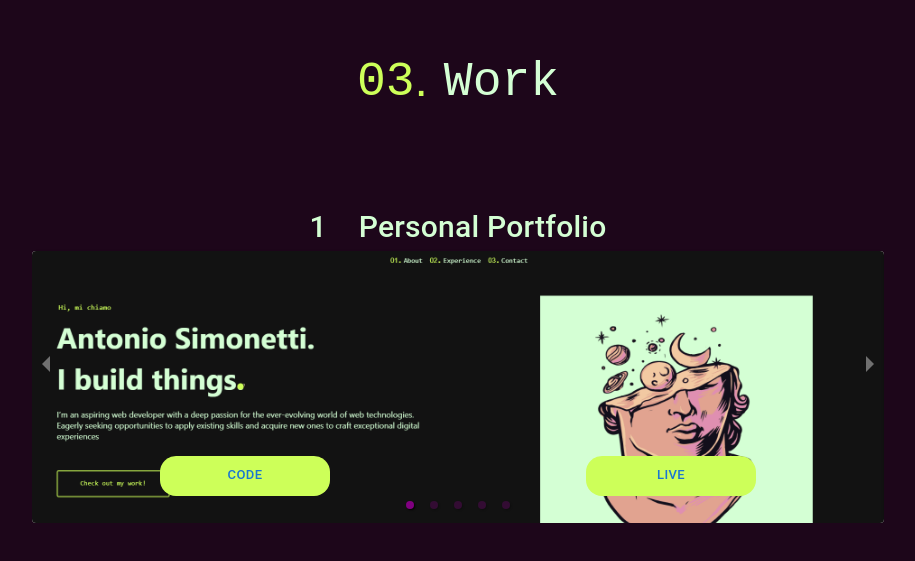
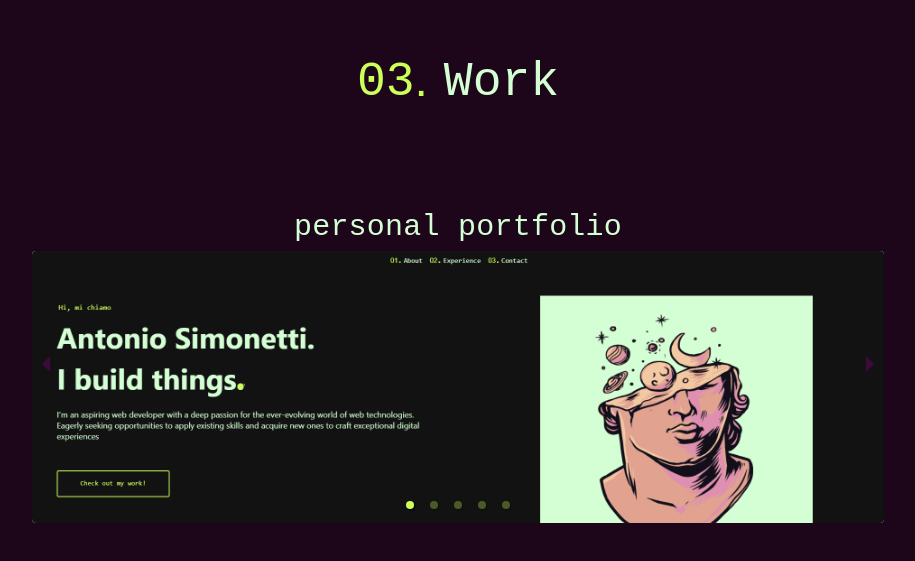
Before and after one commit to AntonioSimonetti/Personal-Portfolio, a React (Vite) app: page / in a window 1280 px wide. Shown: the part 2517-3078 px from the top of the page, without its empty margins (182-1097 px from the left). Built offline with nearby package versions, Linux system fonts and the light colour scheme.

Commit message:
finished last parallax section plus bug fix on medium screen sizes

```diff
--- a/src/components/Carousel.css
+++ b/src/components/Carousel.css
@@ -1,14 +1,9 @@
-.opacity:hover {
-    opacity: 1 !important;
-    transition: opacity 0.3s ease-in-out;
-  }
-
 .control-dots li    {
-   background-color: var(--accent-two   ) !important;
+   background-color: var(--accent) !important;
 }
 
+
 .css-xdmu94-MuiContainer-root {
-  /*border: 2px solid var(--accent) !important;*/
   height: 100% !important;
   width: 100%;
 
@@ -17,3 +12,52 @@
 .MuiCard-root.carousel-card {
   margin: 0 !important;
 }
+
+
+@keyframes shadowPulse {
+  0% {
+    box-shadow: 0 0 15px var(--accent);
+  }
+  50% {
+    box-shadow: 0 0 30px var(--accent);
+  }
+  100% {
+    box-shadow: 0 0 15px var(--accent);
+  }
+}
+
+.card-buttons:hover {
+  animation: shadowPulse 2s infinite;
+  transition: box-shadow 0.5s linear;
+}
+
+.control-arrow.control-next:hover, .control-arrow.control-prev:hover {
+  box-shadow: none !important;
+  background-color: transparent !important;
+}
+
+.carousel .control-next.control-arrow:before  {
+  border-left: 8px solid var(--accent-two) !important;
+}
+
+.carousel .control-prev.control-arrow:before  {
+  border-right: 8px solid var(--accent-two) !important;
+
+}
+
+
+@keyframes moveAnimation {
+  0% {
+    transform: translateX(0);
+  }
+  50% {
+    transform: translateX(5px);  /* Sposta a destra */
+  }
+  100% {
+    transform: translateX(0);  /* Torna indietro */
+  }
+}
+
+.move-button-animation {
+  animation: moveAnimation 1s infinite;  /* Durata 1 secondo, ripeti infinite volte */
+}
--- a/src/components/Carousel.jsx
+++ b/src/components/Carousel.jsx
@@ -14,67 +14,75 @@ import { Box } from '@mui/system';
 
 
 const CarouselComponent = () => {
-    const mediaQueryActiveFs = useMediaQuery('(max-width: 1024px)');
-    const mediaQueryActiveSmall = useMediaQuery('(max-width: 450px)');
+  const [isHovered, setIsHovered] = useState(false);
+
+
+  const mediaQueryActiveFs = useMediaQuery('(max-width: 1024px)');
+  const mediaQueryActiveSmall = useMediaQuery('(max-width: 450px)');
 
 
 
 
   const cardData = [
     {
-      title: 'Personal Portfolio',
+      title: 'personal portfolio',
       image: provaImage,
-      description: 'This is card 1.',
+      linkCode: 'https://github.com/AntonioSimonetti/Personal-Portfolio ',
+      linkLive: 'disabled',
       isHovered: false,
+      disabled: true,
     },
     {
-      title: 'Twitter Clone',
+      title: 'twitter clone',
       image: pulseImg,
-      description: 'This is card 2.',
+      linkCode: 'https://github.com/AntonioSimonetti/socialcloneTOP',
+      linkLive: 'disabled',
       isHovered: false,
-
+      disabled: true,
     },
     {
-        title: 'PC Shop',
+        title: 'pc shop',
         image: pcShopImg,
-        description: 'This is card 3.',
+        linkCode: 'https://github.com/AntonioSimonetti/ShoppingCartTOP',
+        linkLive: 'https://antoniosimonetti.github.io/ShoppingCartTOP/',
         isHovered: false,
-
+        disabled: false,
     },
     {
-      title: 'Where is Waldo',
+      title: 'where is waldo clone',
       image: pokeImg,
-      description: 'This is card 4.',
+      linkCode: 'https://github.com/AntonioSimonetti/whereIsWaldoCloneTOP',
+      linkLive: 'https://antoniosimonetti.github.io/whereIsWaldoCloneTOP/',
       isHovered: false,
-
+      disabled: false,
     },
     {
-        title: 'Weather App',
+        title: 'weather app',
         image: weatherAppImg,
-        description: 'This is card 5.',
+        linkCode: 'https://github.com/AntonioSimonetti/weatherAppTOP',
+        linkLive: 'https://antoniosimonetti.github.io/weatherAppTOP/',
         isHovered: false,
-
+        disabled: false,
     },
 
   ];
-
-
 
   const containerStyle = {
     display: "flex",
     justifyContent: mediaQueryActiveFs ? "center" : "space-between",
     flexDirection: "column",
-    //border: mediaQueryActiveSmall ? "2px solid yellow" : "2px solid red",
     width: "100%",
     height: mediaQueryActiveFs ? "auto" : "20rem",
   }
 
   const cardStyle = {
-    width: mediaQueryActiveFs ? "100%" : "100%",
+    width: "100%",
     height: mediaQueryActiveFs ? "100%" : undefined,
     margin: "10px",
     position: "relative",
     //border: "2px solid green",
+    transition: "transform 0.3s ease",
+    transform: isHovered ? 'translate(-5px, 5px)' : "translate(0px, 0px)",
   }
 
   const contentStyle = {
@@ -90,7 +98,6 @@ const CarouselComponent = () => {
      height: "30%",
      transform: "translateY(-50%)",
      fontSize: mediaQueryActiveFs ? "10px" : undefined,
-     color: "red"
   }
 
   const imageStyle = {
@@ -108,28 +115,52 @@ const CarouselComponent = () => {
     bottom:0,
     width: "100%",
     height: "15%",
-    display: "flex",
+    display: isHovered ? "flex" : "none",
     justifyContent: "space-around",
     alignItems: mediaQueryActiveFs ? "center" : "center",
     //border: "2px solid red"
+    transition: "opacity 0.3s ease",
+  }
+
+  const buttonStyle = {
+    fontSize: mediaQueryActiveFs ? "10px" : "15px",
+    width: mediaQueryActiveFs ? "20%":"20%",
+    height: mediaQueryActiveFs ? "10px" : "10%",
+    /*border: "2px solid yellow", */
+    padding: mediaQueryActiveFs ? "10px": "20px",
+    borderRadius: "16px",
+    color: "var(--accent-two )",
+    backgroundColor: "var(--text)",
+    fontFamily: "var(--second-font)",
+    textTransform: "lowercase",
+    fontWeight: "bolder",
 
   }
 
-  const buttonStyle = {
-    fontSize: mediaQueryActiveFs ? "10px" : "13px",
-    width: mediaQueryActiveFs ? "20%":"20%",
-    height: mediaQueryActiveFs ? "10px" : "10%",
-    /*border: "2px solid yellow", */
-    height: mediaQueryActiveFs ? "10%":"40%",
-    backgroundColor: "var(--accent)",
-    padding: mediaQueryActiveFs ? "10px": "20px",
-    borderRadius: "16px",
+  const titleStyle = {
+    color: isHovered ? "var(--accent)" : "var(--text)",
+  }
 
+  const titleStyleDot = {
+    color: isHovered ? "var(--accent)" : "var(--accent-three)",
   }
+
+
+
+   // Gestisci l'evento onMouseEnter
+   const handleMouseEnter = () => {
+    setIsHovered(true);
+  };
+
+  // Gestisci l'evento onMouseLeave
+  const handleMouseLeave = () => {
+    setIsHovered(false);
+  };
 
 
   return (
     <Container maxWidth="md">
+
       <Carousel
         showThumbs={false}
         showStatus={false}
@@ -137,18 +168,26 @@ const CarouselComponent = () => {
         dynamicHeight={false}
         infiniteLoop={true}
         renderThumbs={() => {}}
+
       >
+
         {cardData.map((card, index) => (
 
-          <div key={index} className="carousel-page" style={containerStyle}>
-              <Box style={{display: "flex", alignItems:"center", justifyContent:"center", gap:"2rem"}}>
-                <Typography variant="h6" component="div" style={{ fontSize: mediaQueryActiveFs ? "10px" : "30px" }}>
-                  {index + 1}
+          <div key={index} className="carousel-page" style={containerStyle } onMouseEnter={handleMouseEnter}
+          onMouseLeave={handleMouseLeave}>
+              <Box style={{display: "flex", alignItems:"center", justifyContent:"center", }}>
+                <Typography variant="h6" component="div" style={{ ...titleStyleDot,fontSize: mediaQueryActiveFs ? "10px" : "30px", fontFamily: "Helvetica", }}>
+                  -
                 </Typography>
-                <Typography variant="h6" component="div" style={{ fontSize: mediaQueryActiveFs ? "10px" : "30px" }}>
+                <Typography variant="h6" component="div" style={{ ...titleStyle,fontSize: mediaQueryActiveFs ? "10px" : "30px", fontFamily: "var(--second-font)", margin:"0 0.5rem" }}>
                   {card.title}
                 </Typography>
+                <Typography variant="h6" component="div" style={{ ...titleStyleDot,fontSize: mediaQueryActiveFs ? "10px" : "30px", fontFamily: "Helvetica", }}>
+                  -
+                </Typography>
               </Box>
+
+
             <Card className="carousel-card" style={cardStyle}>
               <CardMedia
                 component="img"
@@ -158,15 +197,24 @@ const CarouselComponent = () => {
                 style={mediaQueryActiveSmall ? { ...imageStyle, maxWidth: "450px" } : imageStyle}
                 />
 
-              <CardContent className="opacity" style={contentStyle}>
+              <CardContent  style={contentStyle}>
 
              </CardContent>
-              <div className="card-buttons" style={buttonStyleDiv}>
-                <Button disableRipple className='card-buttons' style={buttonStyle}>
-                  Code
+              <div className="card-buttons-div" style={buttonStyleDiv}>
+                <Button disableRipple className='card-buttons' style={buttonStyle} onClick={() => window.open(card.linkCode, '_blank')}>
+                &lt;code/&gt;
                 </Button>
-                <Button disableRipple className='card-buttons' style={buttonStyle}>
-                  Live
+                <Button disableRipple className='card-buttons' style={{...buttonStyle, backgroundColor: "var(--accent-two)", color: "var(--accent)"}}
+                  disabled={card.linkLive === "disabled"}
+                  onClick={() => {
+                    if (card.disabled) {
+                      return;
+                    } else {
+                      window.open(card.linkLive, '_blank');  // Apre il link esterno
+                    }
+                  }}
+                >
+                &lt;live/&gt;
                 </Button>
              </div>
             </Card>
@@ -178,174 +226,3 @@ const CarouselComponent = () => {
 };
 
 export default CarouselComponent;
-
-
-/* import React, { useState } from 'react';
-import { Carousel } from 'react-responsive-carousel';
-import { Card, CardContent, CardMedia, Typography, Container, Button } from '@mui/material';
-import 'react-responsive-carousel/lib/styles/carousel.min.css';
-import './Carousel.css';
-import useMediaQuery from '@mui/material/useMediaQuery';
-import provaImage from "../assets/page1.png";
-import pulseImg from "../assets/pulse.jpg";
-import pcShopImg from "../assets/pcShop.png";
-import pokeImg from "../assets/pokeFinder.png";
-import weatherAppImg from "../assets/weatherApp.png";
-
-
-
-const CarouselComponent = () => {
-  const mediaQueryActiveFs = useMediaQuery('(max-width: 1024px)');
-
-
-
-
-
-  const cardData = [
-    {
-      title: 'Personal Portfolio',
-      image: provaImage,
-      description: 'This is card 1.',
-      isHovered: false,
-    },
-    {
-      title: 'Twitter Clone',
-      image: pulseImg,
-      description: 'This is card 2.',
-      isHovered: false,
-
-    },
-    {
-        title: 'PC Shop',
-        image: pcShopImg,
-        description: 'This is card 3.',
-        isHovered: false,
-
-    },
-    {
-      title: 'Where is Waldo',
-      image: pokeImg,
-      description: 'This is card 4.',
-      isHovered: false,
-
-    },
-    {
-        title: 'Weather App',
-        image: weatherAppImg,
-        description: 'This is card 5.',
-        isHovered: false,
-
-    },
-
-  ];
-
-
-  const containerStyle = {
-    display: "flex",
-    justifyContent: mediaQueryActiveFs ? "center" : "space-between",
-    border: "2px solid yellow",
-    width: "100%",
-    height: "20rem",
-  }
-
-  const cardStyle = {
-    width: mediaQueryActiveFs ? "100%" : "100%",
-    height: mediaQueryActiveFs ? "100%" : undefined,
-    margin: "10px",
-    position: "relative",
-    //border: "2px solid green",
-  }
-
-  const contentStyle = {
-     cursor: "pointer",
-     opacity: 0,
-     backgroundColor: "var(--accent)",
-     position: "absolute",
-     top: "50%",
-     left:0,
-     right:0,
-     bottom:0,
-     width: "100%",
-     height: "30%",
-     transform: "translateY(-50%)",
-     fontSize: mediaQueryActiveFs ? "10px" : undefined,
-  }
-
-  const buttonStyleDiv = {
-    cursor: "pointer",
-    opacity: 1,
-    position: "absolute",
-    top: "75%",
-    left:0,
-    right:0,
-    bottom:0,
-    width: "100%",
-    height: "15%",
-    display: "flex",
-    justifyContent: "space-around",
-    alignItems: mediaQueryActiveFs ? "center" : "center",
-    //border: "2px solid red"
-
-  }
-
-  const buttonStyle = {
-    fontSize: mediaQueryActiveFs ? "10px" : "13px",
-    width: mediaQueryActiveFs ? "40%":"40%",
-    height: mediaQueryActiveFs ? "100px" : "10%",
-    border: "2px solid yellow",
-    height: mediaQueryActiveFs ? "10%":"40%",
-    backgroundColor: "var(--accent)",
-    padding: mediaQueryActiveFs ? "20px": "0px",
-    borderRadius: "16px",
-
-  }
-
-  let itemsPerSlide = 1;
-  const totalItems = cardData.length;
-
-/*
-  return (
-    <Container maxWidth="md">
-      <Carousel
-        showThumbs={false}
-        showStatus={false}
-        showArrows={true}
-        dynamicHeight={false}
-        infiniteLoop={true}
-        renderThumbs={() => {}}
-      >
-        {cardData.map((card, index) => (
-          <div key={index} className="carousel-page">
-            <Card className="carousel-card">
-              <CardMedia
-                component="img"
-                alt={card.title}
-                height="100%"
-                image={card.image}
-                style={{
-                  width: "100%",
-                  height: "100%",
-                }}
-              />
-              <CardContent className="opacity">
-                <Typography variant="h6" component="div" style={{ fontSize: mediaQueryActiveFs ? "10px" : undefined }}>
-                  {card.title}
-                </Typography>
-              </CardContent>
-              <div className="card-buttons">
-                <Button disableRipple className='card-buttons' style={{ fontSize: mediaQueryActiveFs ? "10px" : "13px" }}>
-                  Code
-                </Button>
-                <Button disableRipple className='card-buttons' style={{ fontSize: mediaQueryActiveFs ? "10px" : "13px" }}>
-                  Live
-                </Button>
-              </div>
-            </Card>
-          </div>
-        ))}
-      </Carousel>
-    </Container>
-  );
-};
-
-export default CarouselComponent; */
--- a/src/components/Herosection.css
+++ b/src/components/Herosection.css
@@ -188,7 +188,6 @@
     }
   }
 
-
 @media screen and (min-width: 241px) and (max-width: 320px) {
     .departure-board-animation {
         font-size: 12px !important;
--- a/src/components/Parallax.jsx
+++ b/src/components/Parallax.jsx
@@ -17,7 +17,7 @@ import CarouselComponent from "./Carousel";
 
 const ParallaxComponent = () => {
   const [selectedCategory, setSelectedCategory] = useState('frontend');
-  const mediaQueryActiveFs = useMediaQuery('(max-width: 1024px)');
+  const mediaQueryActiveFs = useMediaQuery('(max-width: 1199px)');
   //const oldMediaQuery = useMediaQuery('(max-width: 450px)');
 
 
@@ -255,6 +255,8 @@ const ParallaxComponent = () => {
   const skillStyleNumb = {
   }
 
+
+
   return (
     <div style={containerStyle}>
       <section className="parallax-section" style={{ ...sectionStyle, backgroundColor:"transparent", marginTop: "10rem"}}>
```
